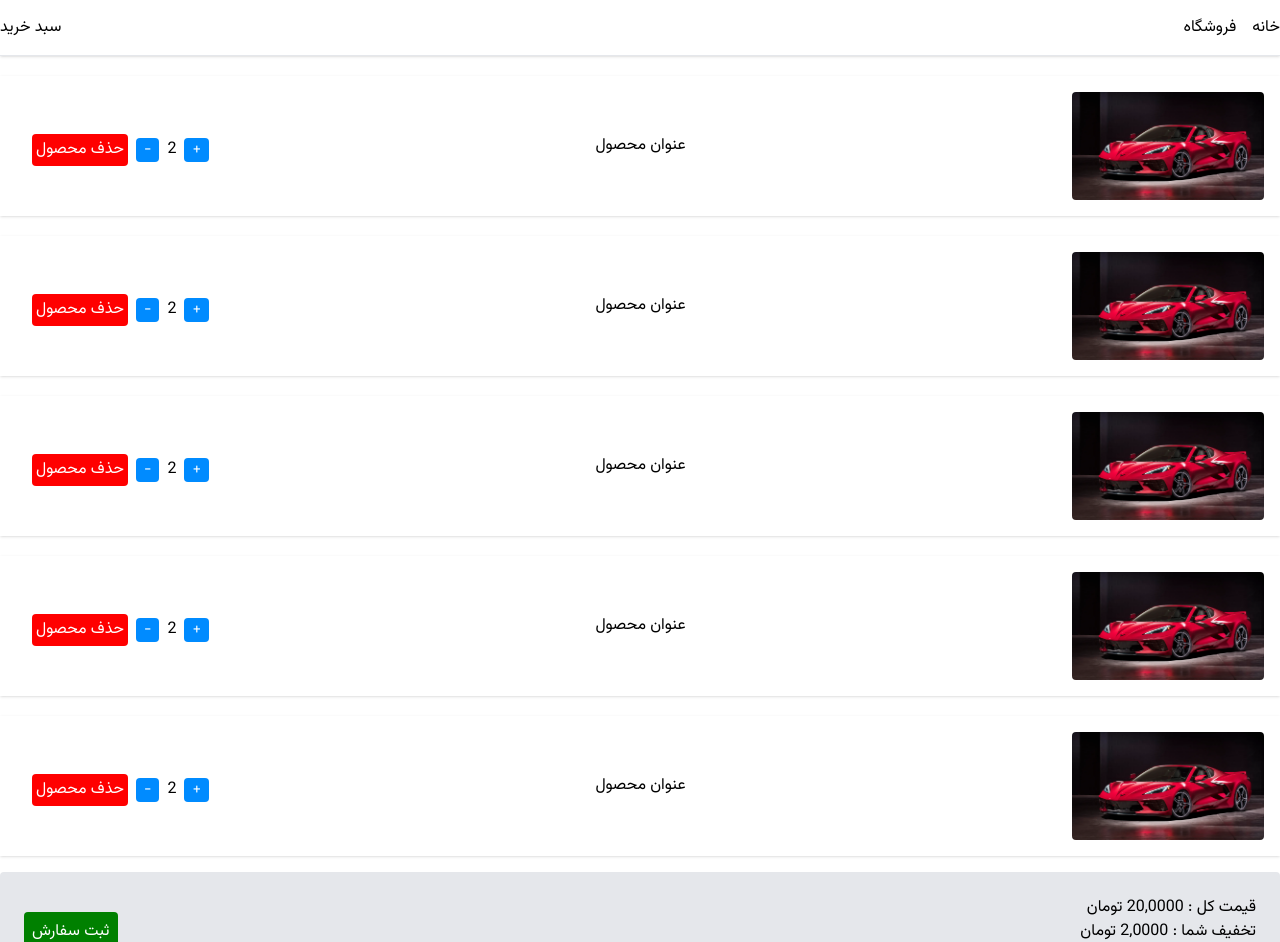
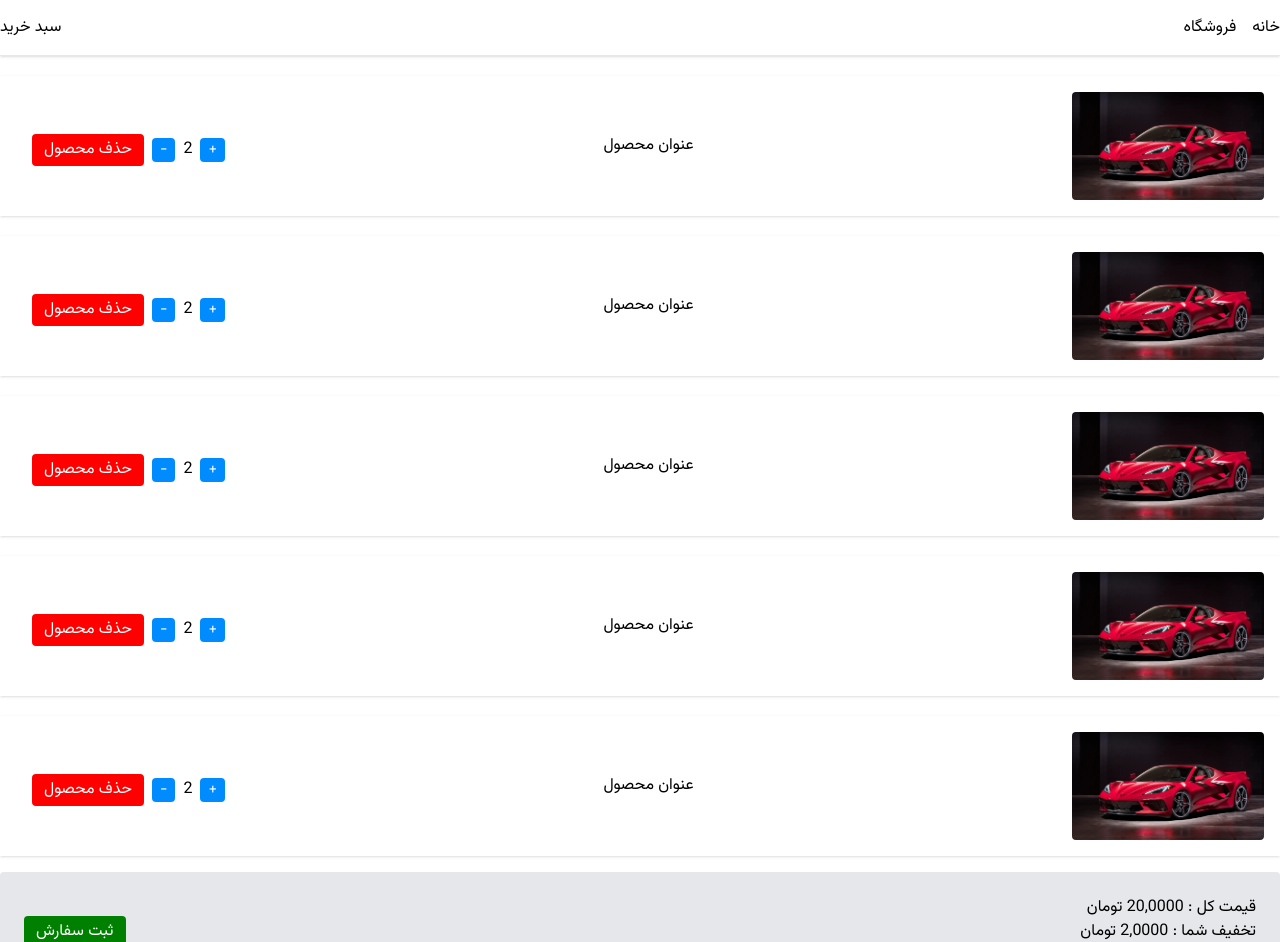
Before and after one commit to shakib-zeidi/react-ecommerce, a React (Vite) app: page /cart in a window 1280 px wide. Shown: the top 942 px of the page. Built offline with nearby package versions, Linux system fonts and the light colour scheme.

Commit message:
shopping cart context

```diff
--- a/src/App.tsx
+++ b/src/App.tsx
@@ -4,9 +4,11 @@ import Store from "./pages/store/Store";
 import HomeLayout from "./components/layout/HomeLayout";
 import Product from "./pages/product/Product";
 import Cart from "./pages/cart/Cart";
+import { ShoppingCartProvider } from "./context/shoppingCartContext";
 
 function App() {
 	return (
+		<ShoppingCartProvider>
 			<HomeLayout>
 				<Routes>
 					<Route path="/" element={<Home />} />
@@ -15,6 +17,7 @@ function App() {
 					<Route path="/cart" element={<Cart />} />
 				</Routes>
 			</HomeLayout>
+		</ShoppingCartProvider>
 	);
 }
 
--- a/src/components/cartItem/CartItem.tsx
+++ b/src/components/cartItem/CartItem.tsx
@@ -22,7 +22,7 @@ function CartItem() {
 					<Button className="rounded px-2" variant="primary">
 						-
 					</Button>
-					<Button className="rounded mr-2 p-1" variant="danger">
+					<Button className="rounded mr-2 px-3 py-1" variant="danger">
 						حذف محصول
 					</Button>
 				</div>
--- /dev/null
+++ b/src/context/ShoppingCartContext.tsx
@@ -0,0 +1,19 @@
+import { createContext, useState } from "react";
+import { ShoppingCartContextInterface, ShoppingCartProviderInterface } from "../interfaces";
+
+
+export const ShoppingCartContext = createContext<ShoppingCartContextInterface>({
+    cartItems: []
+});
+
+export function ShoppingCartProvider({
+	children,
+}: ShoppingCartProviderInterface) {
+    const [cartItems, setCartItems] = useState<[]>([]);
+
+	return (
+		<ShoppingCartContext.Provider value={{ cartItems }}>
+			{children}
+		</ShoppingCartContext.Provider>
+	);
+}
--- a/src/interfaces/index.ts
+++ b/src/interfaces/index.ts
@@ -1,3 +1,5 @@
+import { ReactNode } from "react";
+
 export interface ContainerInterface {
 	children: React.ReactNode;
 	className?: string;
@@ -21,3 +23,11 @@ export interface ProductRatingInterface {
 	rate: number;
 	count: number;
 }
+
+export interface ShoppingCartProviderInterface {
+	children: ReactNode;
+}
+
+export interface ShoppingCartContextInterface {
+	cartItems: []
+}
--- a/src/pages/cart/Cart.tsx
+++ b/src/pages/cart/Cart.tsx
@@ -1,8 +1,12 @@
+import { useContext } from "react";
 import Button from "../../components/button/Button";
 import CartItem from "../../components/cartItem/CartItem";
 import Container from "../../components/container/Container";
+import { ShoppingCartContext } from "../../context/shoppingCartContext";
 
 function Cart() {
+	const { cartItems } = useContext(ShoppingCartContext);
+
 	return (
 		<div>
 			<Container>
@@ -21,7 +25,7 @@ function Cart() {
 						<p>قیمت نهایی : 18,000 تومان</p>
 					</div>
 					<div>
-						<Button className="rounded p-2" variant="success">
+						<Button className="rounded px-3 py-1" variant="success">
 							ثبت سفارش
 						</Button>
 					</div>
```
Lines whose indentation alone changed are shown as unchanged.
